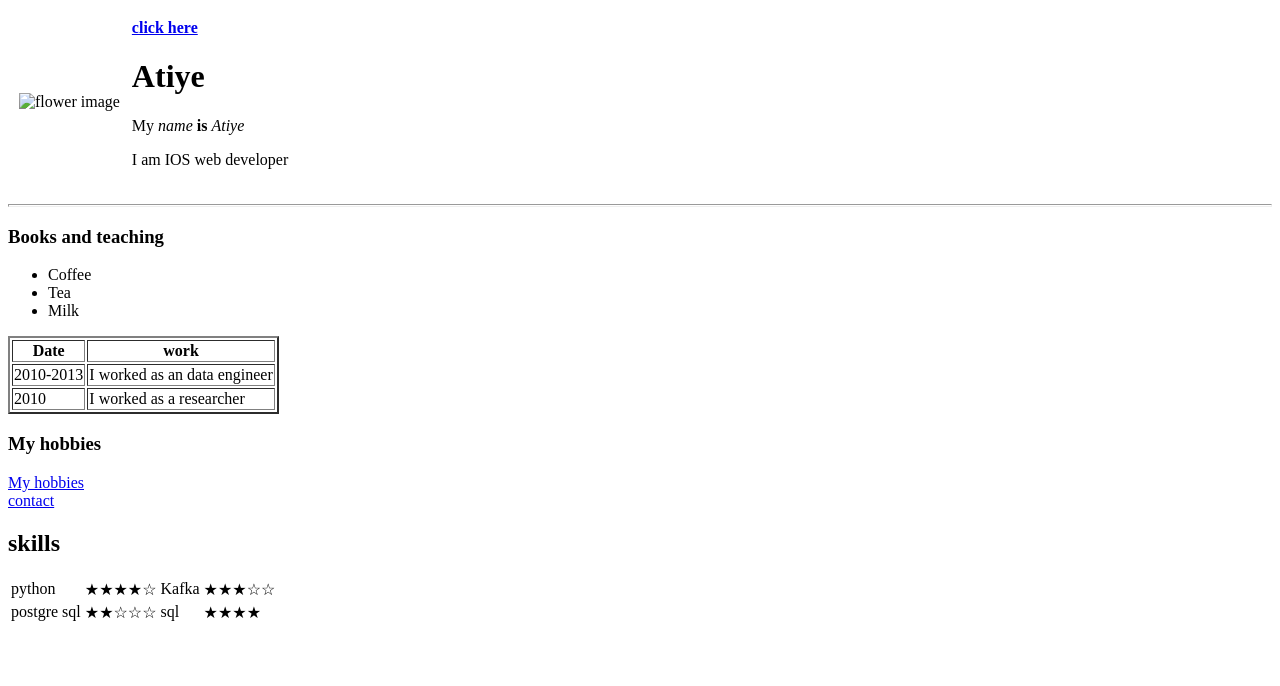
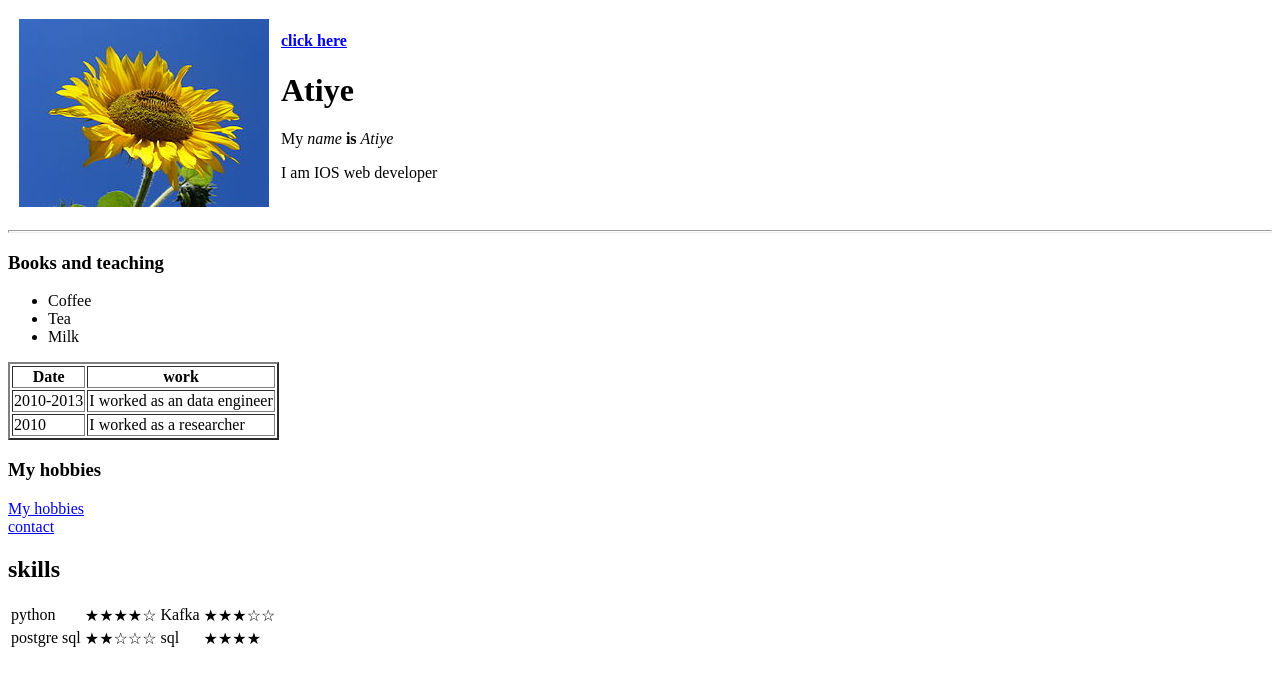
Before and after one commit to Faraway-Horizon/cv, a plain HTML site: page index.html in a window 1280 px wide. Drawn offline with Linux system fonts and the light colour scheme.

Commit message:
Update index.html - update image url

```diff
--- a/index.html
+++ b/index.html
@@ -13,7 +13,7 @@
     <table cellspacing="10">
         <tr>
             <td>
-                 <img src="img/250px-Sunflower_from_Silesia.jpg" alt="flower image">
+                 <img src="250px-Sunflower_from_Silesia.jpg" alt="flower image">
             </td>
             <td>
                  <strong><a href="https://en.wikipedia.org/wiki/Flower">click here</a></strong>
```
